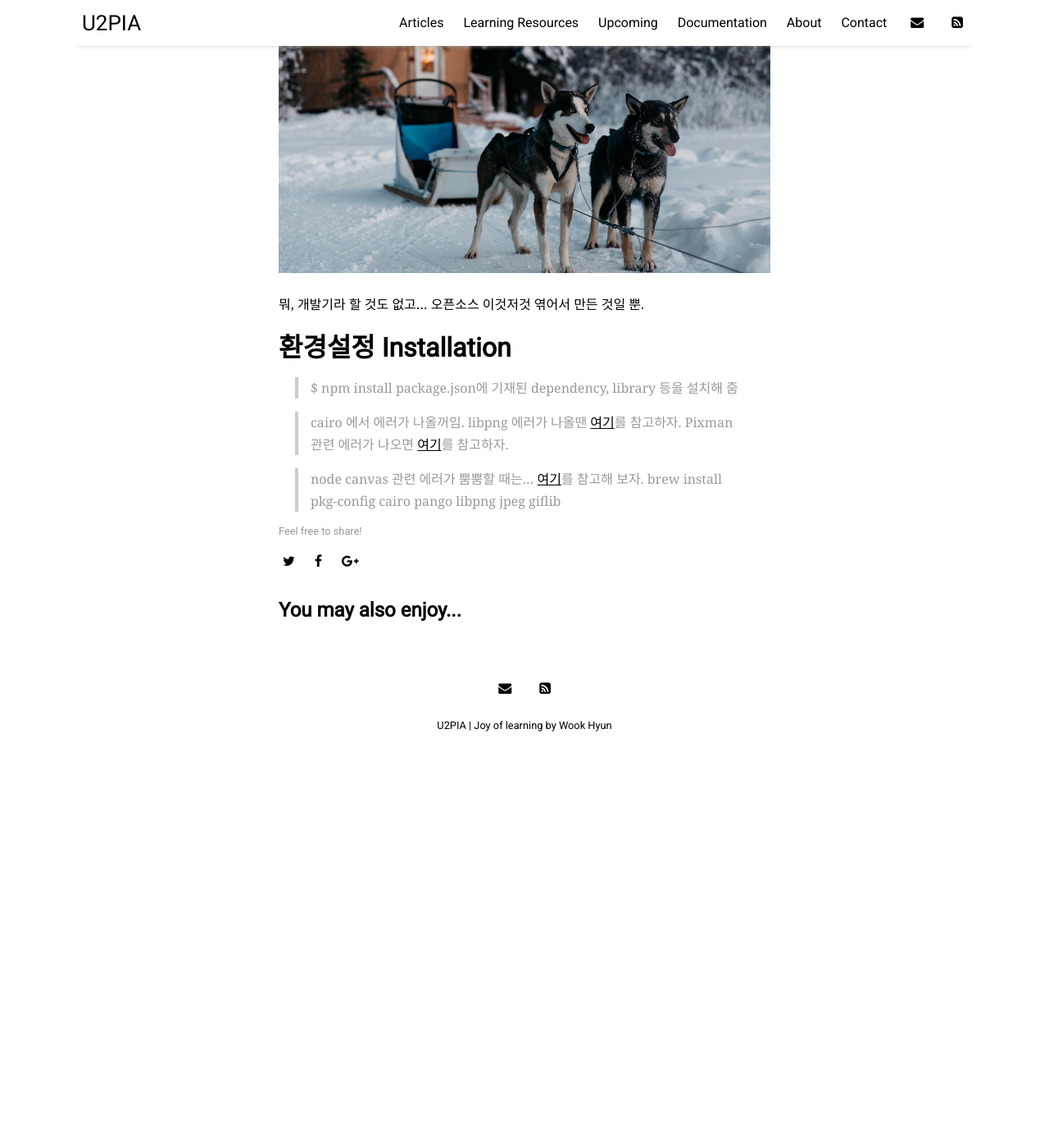
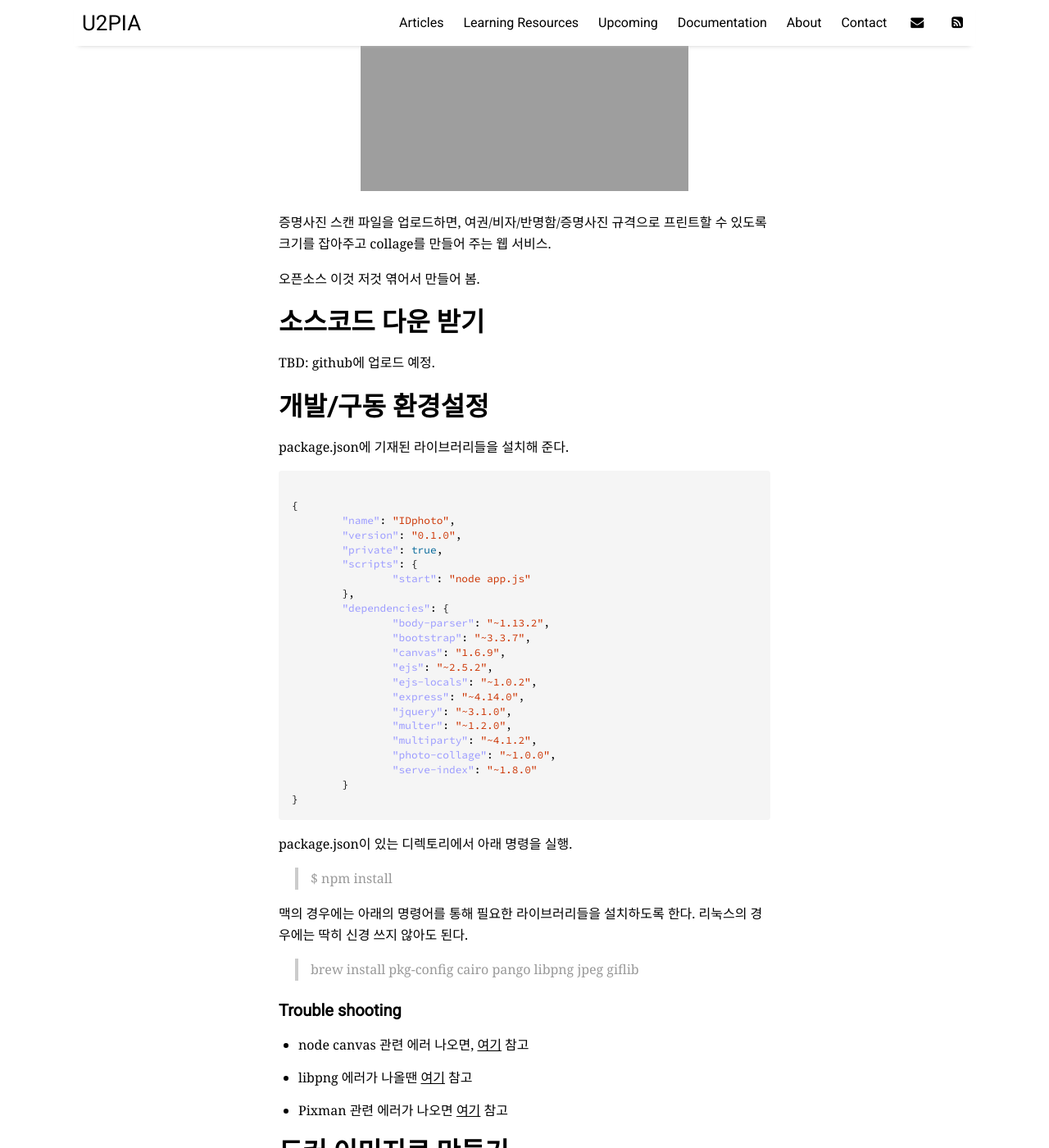
Before and after one commit to superwhyun/superwhyun.github.io, a Jekyll site: the page built from _posts/2018-02-02-dev-log-idphoto.md, in a window 1280 px wide and 1400 px high, scrolled down 229 px. Shown: the whole window at 82% size. Built offline with Jekyll 4.4.1, drawn with Linux system fonts in a browser that asks for light colours; nearby versions of some CDN libraries; before the commit the page ends 1152 px from its top, so only the background shows below that; some of the changed text lies outside the part shown.

Commit message:
id photo 초안 완료

````diff
--- a/_posts/2018-02-02-dev-log-idphoto.md
+++ b/_posts/2018-02-02-dev-log-idphoto.md
@@ -2,24 +2,95 @@
 layout: post
 title: "증명사진 이미지 생성 서비스 개발기"
 author: "Wook Hyun"
-categories: upcoming
+categories: documentation
 tags: [dev log]
-image: arctic-1.jpg
+image: id_photo.png
 ---
 
 
-뭐, 개발기라 할 것도 없고... 오픈소스 이것저것 엮어서 만든 것일 뿐.
+증명사진 스캔 파일을 업로드하면, 여권/비자/반명함/증명사진 규격으로 프린트할 수 있도록 크기를 잡아주고 collage를 만들어 주는 웹 서비스.
+
+오픈소스 이것 저것 엮어서 만들어 봄.
+
+# 소스코드 다운 받기
+
+TBD: github에 업로드 예정.
+
+# 개발/구동 환경설정
+
+package.json에 기재된 라이브러리들을 설치해 준다.
+
+```json
+
+{
+        "name": "IDphoto",
+        "version": "0.1.0",
+        "private": true,
+        "scripts": {
+                "start": "node app.js"
+        },
+        "dependencies": {
+                "body-parser": "~1.13.2",
+                "bootstrap": "~3.3.7",
+                "canvas": "1.6.9",
+                "ejs": "~2.5.2",
+                "ejs-locals": "~1.0.2",
+                "express": "~4.14.0",
+                "jquery": "~3.1.0",
+                "multer": "~1.2.0",
+                "multiparty": "~4.1.2",
+                "photo-collage": "~1.0.0",
+                "serve-index": "~1.8.0"
+        }
+}
+```
+
+package.json이 있는 디렉토리에서 아래 명령을 실행.
+> $ npm install
+
+맥의 경우에는 아래의 명령어를 통해 필요한 라이브러리들을 설치하도록 한다. 리눅스의 경우에는 딱히 신경 쓰지 않아도 된다.
+
+> brew install pkg-config cairo pango libpng jpeg giflib
+
+### Trouble shooting
+- node canvas 관련 에러 나오면, [여기](https://github.com/Automattic/node-canvas) 참고
+- libpng 에러가 나올땐 [여기](https://github.com/Automattic/node-canvas/wiki/installation---osx#installing-cairo) 참고
+- Pixman 관련 에러가 나오면 [여기](http://macappstore.org/pixman/) 참고
 
 
-# 환경설정 Installation
 
-> $ npm install
-package.json에 기재된 dependency, library 등을 설치해 줌
+# 도커 이미지로 만들기
 
-> cairo 에서 에러가 나올꺼임.
-libpng 에러가 나올땐 [여기](https://github.com/Automattic/node-canvas/wiki/installation---osx#installing-cairo)를 참고하자.
-Pixman 관련 에러가 나오면 [여기](http://macappstore.org/pixman/)를 참고하자.
+도커에서 구동되게 하기 위해 이미지를 만들때 아래와 같이 함.
 
-> node canvas 관련 에러가 뿜뿜할 때는...
-[여기](https://github.com/Automattic/node-canvas)를 참고해 보자.
-> brew install pkg-config cairo pango libpng jpeg giflib
+```yaml
+FROM node
+WORKDIR /usr/src/app
+COPY ./site /usr/src/app
+EXPOSE 5959
+RUN npm install
+CMD npm start
+```
+
+docker-compose.yml에는 아래와 같이 구성함.
+
+```yaml
+  idphoto:
+    image: idphoto
+    ports:
+      - 5959:5959
+    build: ./app/ID_photo
+    networks:
+      - frontend
+      - traefik
+    labels:
+      - 'traefik.port=5959'
+      - 'traefik.enable=true'
+      - 'traefik.docker.network=traefik'
+      - 'traefik.backend=idphoto'
+      - 'traefik.frontend.rule=Host:idphoto.u2pia.local'
+    deploy:
+      replicas : 1
+      restart_policy:
+        condition: on-failure
+```
````
Also changed, not shown: _posts/2018-02-02-github-blog.md (+2 -0 lines), 11 other files.
